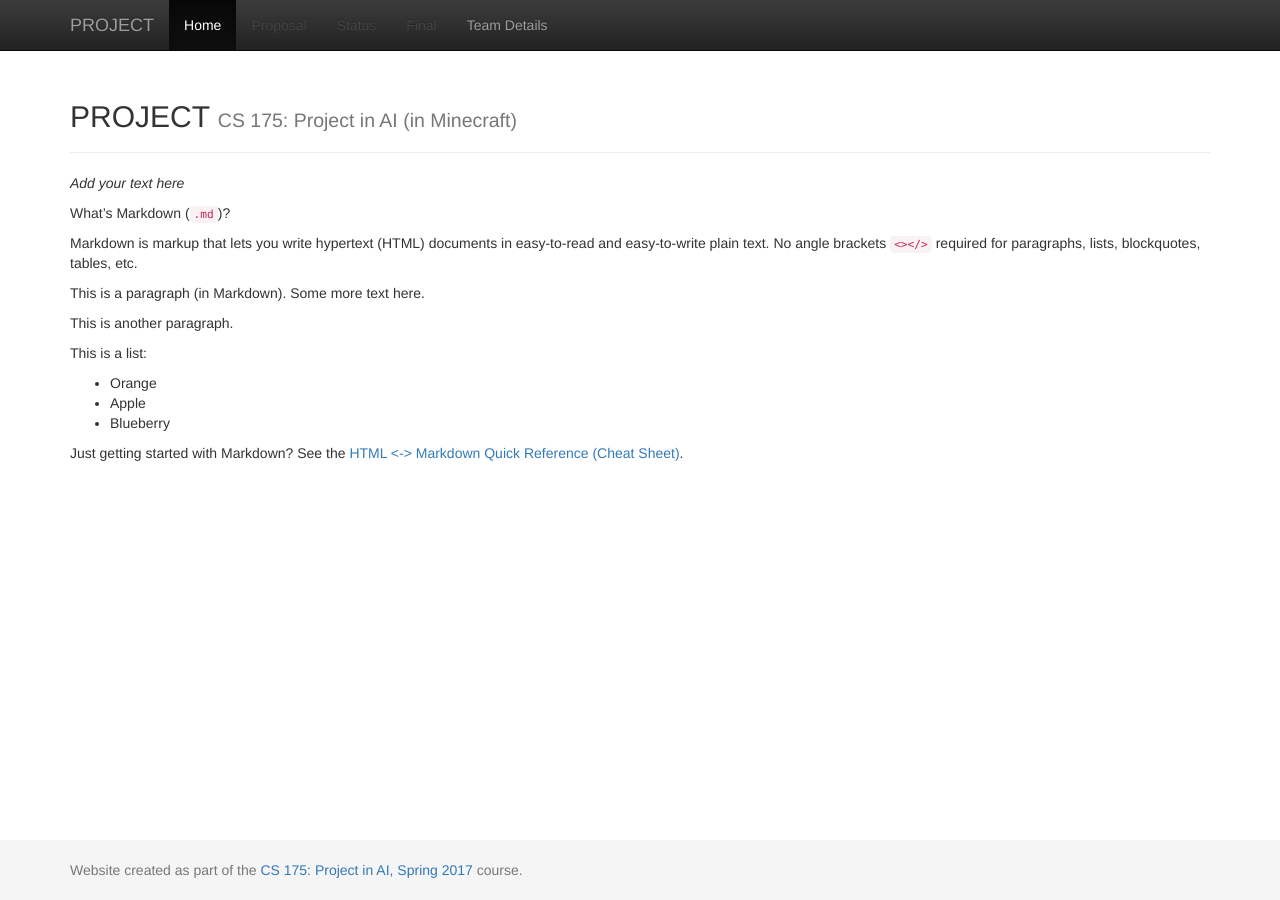
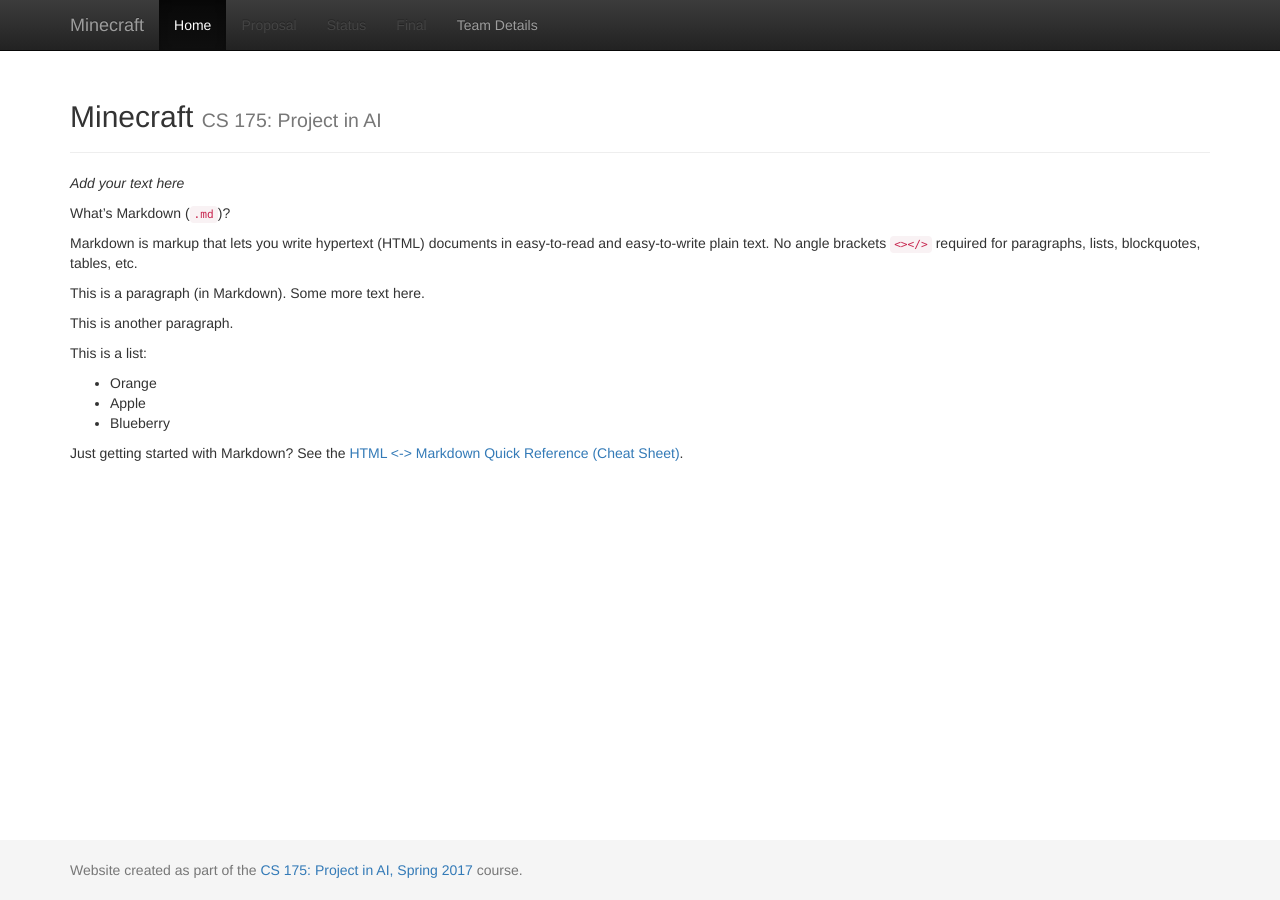
Before and after one commit to SGupta-9/cs175group5, a Jekyll site: the page built from docs/index.md, in a window 1280 px wide. Built offline with Jekyll 4.4.1, drawn with Linux system fonts in a browser that asks for light colours.

Commit message:
Update _config.yml

```diff
--- a/docs/_config.yml
+++ b/docs/_config.yml
@@ -1,8 +1,8 @@
 ###########
 # site.title
 
-title:    'PROJECT'
-subtitle: 'CS 175: Project in AI (in Minecraft)'
+title:    'Minecraft'
+subtitle: 'CS 175: Project in AI'
 
 
 #########################
```
